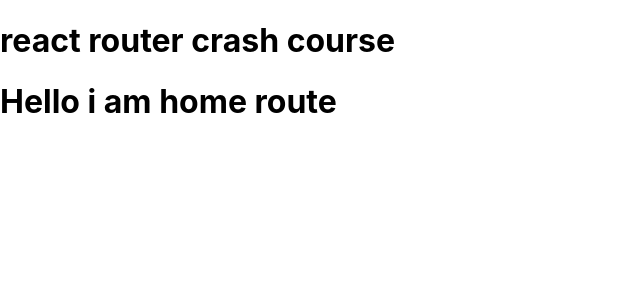
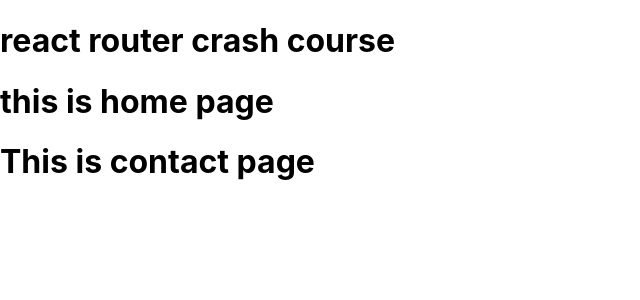
Before and after one commit to islamMaruf/LearnReactRouter, a React (Create React App) app: page /contact in a window 1280 px wide. Shown: the top 300 px of the page, without its empty margins (0-640 px from the left). Built offline with nearby package versions, Linux system fonts and the light colour scheme.

Commit message:
route designed for component prop in route component

```diff
--- a/src/App.js
+++ b/src/App.js
@@ -2,15 +2,21 @@ import React from 'react';
 import logo from './logo.svg';
 import './App.css';
 import {BrowserRouter, Route} from 'react-router-dom';
-
+import Home from "./components/Home";
+import About from "./components/About";
+import Contact from "./components/Contact";
 function App() {
     return (
         <BrowserRouter>
             <div className="container">
                 <h1>react router crash course</h1>
-                <Route path="/" render={() => <h1>Hello  i am home route</h1>}/>
-                <Route path="/about" render={() => <h1>Hello i am about route</h1>} />
-                 <Route path="/help" render={() => <h1>Hello i am help route</h1>} />
+                {/*<Route path="/" render={() => <h1>Hello  i am home route</h1>}/>*/}
+                {/*<Route path="/about" render={() => <h1>Hello i am about route</h1>} />*/}
+                {/* <Route path="/help" render={() => <h1>Hello i am help route</h1>} />*/}
+                <Route path="/" component={Home}/>
+                <Route path="/about" component={About}/>
+                <Route path="/contact" component={Contact}/>
+
 
             </div>
         </BrowserRouter>
--- /dev/null
+++ b/src/components/About.js
@@ -0,0 +1,13 @@
+import React, {Component} from 'react';
+
+class About extends Component {
+    render() {
+        return (
+            <div>
+                <h1>this is about page</h1>
+            </div>
+        );
+    }
+}
+
+export default About;
--- /dev/null
+++ b/src/components/Contact.js
@@ -0,0 +1,13 @@
+import React, {Component} from 'react';
+
+class Contact extends Component {
+    render() {
+        return (
+            <div>
+              <h1>This is contact page</h1>
+            </div>
+        );
+    }
+}
+
+export default Contact;
--- /dev/null
+++ b/src/components/Home.js
@@ -0,0 +1,13 @@
+import React, {Component} from 'react';
+
+class Home extends Component {
+    render() {
+        return (
+            <div>
+                <h1>this is home page</h1>
+            </div>
+        );
+    }
+}
+
+export default Home;
```
